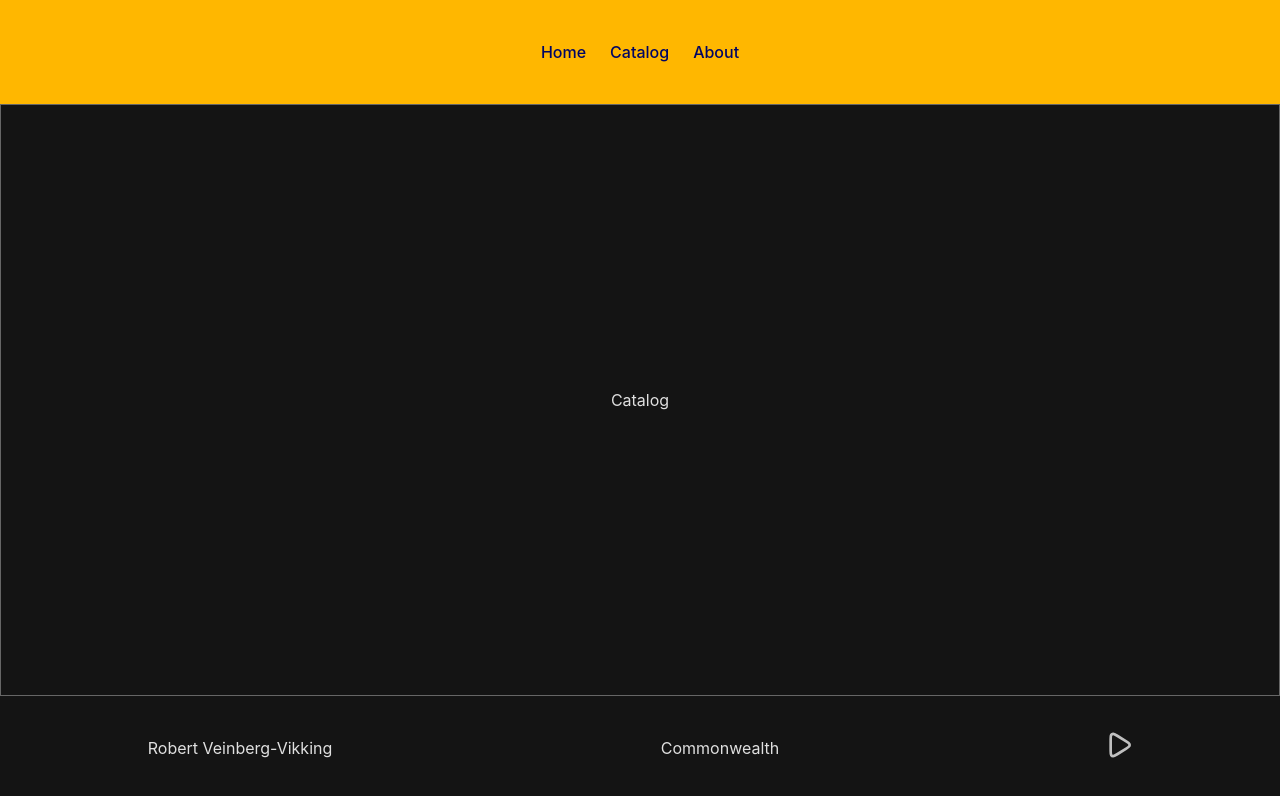
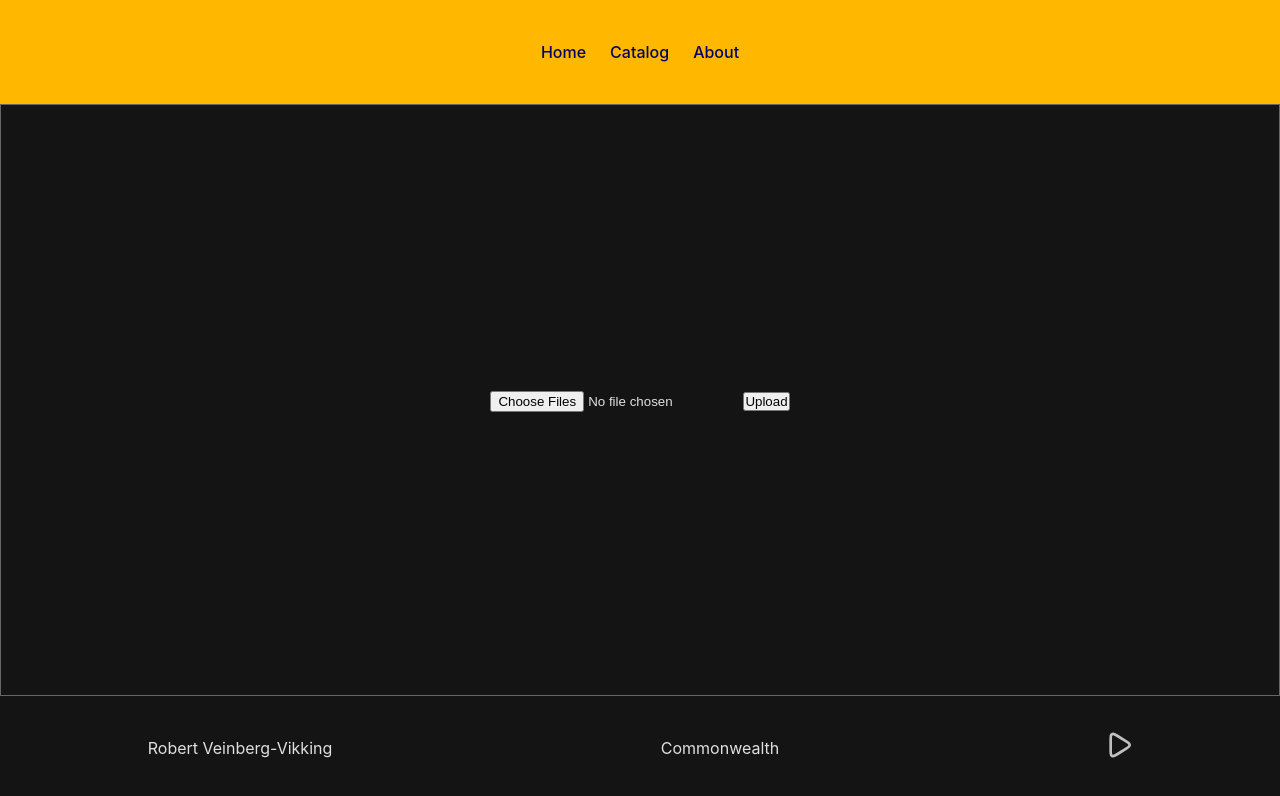
Before and after one commit to vikkingr/BeatsUI, a React (Vite) app: page /Catalog in a window 1280 px wide. Shown: the top 796 px of the page. Built offline with nearby package versions, Linux system fonts and the light colour scheme.

Commit message:
init file uploader, catalog

```diff
--- a/src/App.jsx
+++ b/src/App.jsx
@@ -3,7 +3,7 @@ import { createBrowserRouter, RouterProvider } from 'react-router-dom';
 import Layout from './layouts/Layout';
 import Home from './components/Home/Home';
 import About from './components/About';
-import Catalog from './components/Catalog';
+import Catalog from './components/Catalog/Catalog';
 import BeatsContextProvider from './context/BeatsContextProvider';
 
 const router = createBrowserRouter([
--- a/src/components/Catalog.jsx
+++ /dev/null
@@ -1,9 +0,0 @@
-import React from 'react'
-
-const Catalog = () => {
-  return (
-    <div>Catalog</div>
-  )
-}
-
-export default Catalog
--- /dev/null
+++ b/src/components/Catalog/Catalog.jsx
@@ -0,0 +1,10 @@
+import React from 'react'
+import FileUploader from '../FileUploader/FileUploader'
+
+const Catalog = () => {
+  return (
+    <div className='catalog'><FileUploader /></div>
+  )
+}
+
+export default Catalog
--- /dev/null
+++ b/src/components/FileUploader/FileUploader.jsx
@@ -0,0 +1,47 @@
+import React, { useState } from "react"
+
+const FileUploader = () => {
+    const [files, setFiles] = useState([]);
+    const [uploadedFiles, setUploadedFiles] = useState([]);
+
+    const setFilesHandler = (event) => {
+        setFiles([...event.target.files]);
+    };
+
+    const onSubmitHandler = (event) => {
+        event.preventDefault();
+
+        const url = 'http:localhost:3000/upload';
+        const formData = new FormData();
+
+        files.forEach((file, index) => {
+            formData.append(`file${index}`, file);
+        });
+
+        const config = {
+            headers: {
+                'content-type': 'multipart/form-data'
+            }
+        };
+
+        //rest of api call here
+    };
+
+    return (
+        <div>
+            <input
+                multiple
+                onChange={setFilesHandler}
+                type='file'
+            />
+            <button
+                onClick={onSubmitHandler}
+                type='submit'
+            >
+                Upload
+            </button>
+        </div>
+    )
+};
+
+export default FileUploader;
```
